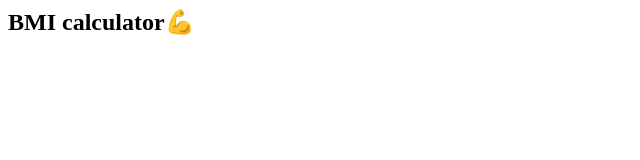
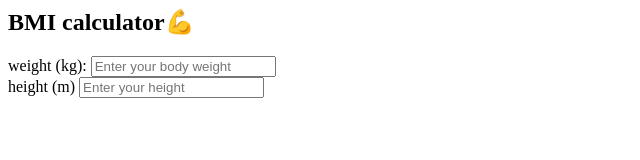
Before and after one commit to Vinay-webDev/js_BMI_calculator, a plain HTML site: page index.html in a window 1280 px wide. Shown: the whole page, without its empty margins (0-640 px from the left). Drawn offline with Linux system fonts and the light colour scheme.

Commit message:
weight, height and result divs

```diff
--- a/index.html
+++ b/index.html
@@ -5,12 +5,20 @@
         <meta name="viewport" content="width=device-width,initial-scale=1.0">
         <title>BMI calculator🧠🖥️</title>
         <link rel="stylesheet" href="css/style.css">
-        <script src="js/main.js"></script>
+        <script defer src="js/main.js"></script>
     </head>
     <body>
         <div class="calculator">
             <h2>BMI calculator💪</h2>
+            <div>
+                <label for="weight">weight (kg):</label>
+                <input type="number" id="weight" placeholder="Enter your body weight">
+            </div>
+            <div>
+                <label for="height">height (m)</label>
+                <input type="number" id="height" placeholder="Enter your height">
+            </div>
         </div>
-
+         <div id="result"></div>
     </body>
 </html>
```
